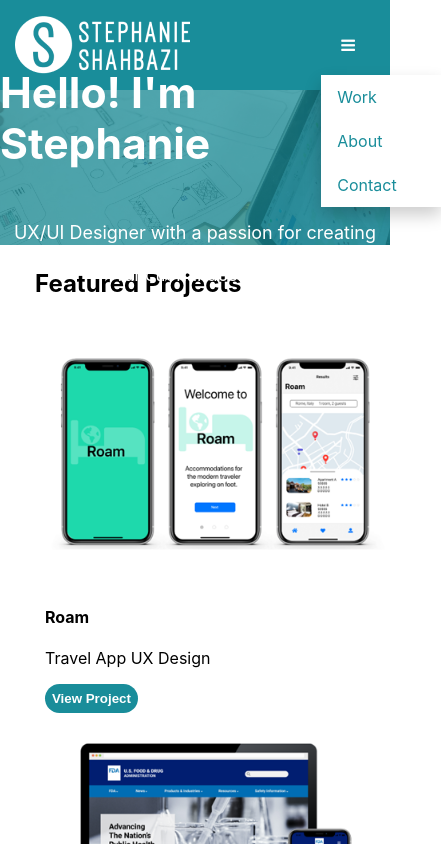
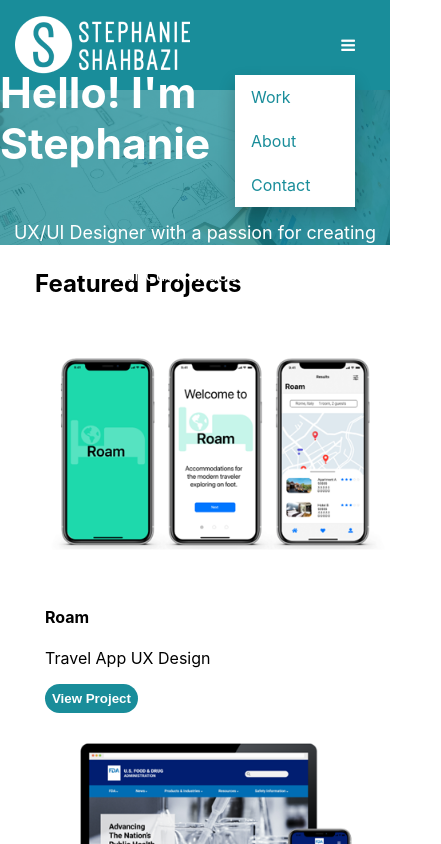
Before and after one commit to sshahbazi1/UX_UI_HW_20, a plain HTML site: page index.html in a window 390 px wide. Both pictures are taken after a click on the element 348 px from the left and 45 px from the top of the page. Shown: the top 844 px of the page, 441 px wide, since content can reach past the window. Drawn offline with nearby package versions, Linux system fonts and the light colour scheme.

Commit message:
Update style.css

```diff
--- a/css/style.css
+++ b/css/style.css
@@ -505,6 +505,7 @@
         background-color: white;
         min-width: 120px;
         margin: 0;
+        right: 35px;
         box-shadow: 0px 8px 16px 0px rgba(0,0,0,0.2);
         z-index: 1;
     }
```
